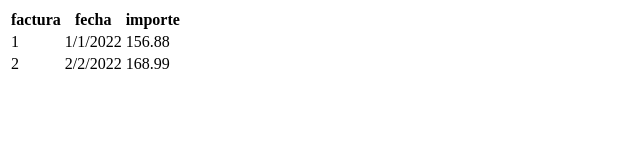
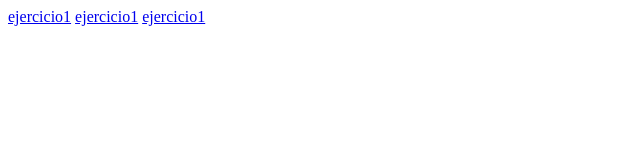
Before and after one commit to ikermendii/curso-html-001, a plain HTML site: page index.html in a window 1280 px wide. Shown: the whole page, without its empty margins (0-640 px from the left). Drawn offline with Linux system fonts and the light colour scheme.

Commit message:
ejercicios indexados

```diff
--- a/index.html
+++ b/index.html
@@ -4,29 +4,11 @@
     <meta charset="UTF-8">
     <meta http-equiv="X-UA-Compatible" content="IE=edge">
     <meta name="viewport" content="width=device-width, initial-scale=1.0">
-    <title>Tabla1</title>
+    <title>Document</title>
 </head>
 <body>
-    <table>
-        <thead>
-            <tr>
-                <th>factura</th>
-                <th>fecha</th>
-                <th>importe</th>
-            </tr>
-        </thead>
-        <tbody>
-            <tr>
-                <td>1</td>
-                <td>1/1/2022</td>
-                <td>156.88</td>
-            </tr>
-            <tr>
-                <td>2</td>
-                <td>2/2/2022</td>
-                <td>168.99</td>
-            </tr>
-        </tbody>
-    </table>
+    <a href="ejercicio1.html">ejercicio1</a>
+    <a href="ejercicio2.html">ejercicio1</a>
+    <a href="ejercicio3.html">ejercicio1</a>
 </body>
 </html>
```
Also changed, not shown: ejercicio1.html (added, +32 -0 lines).
